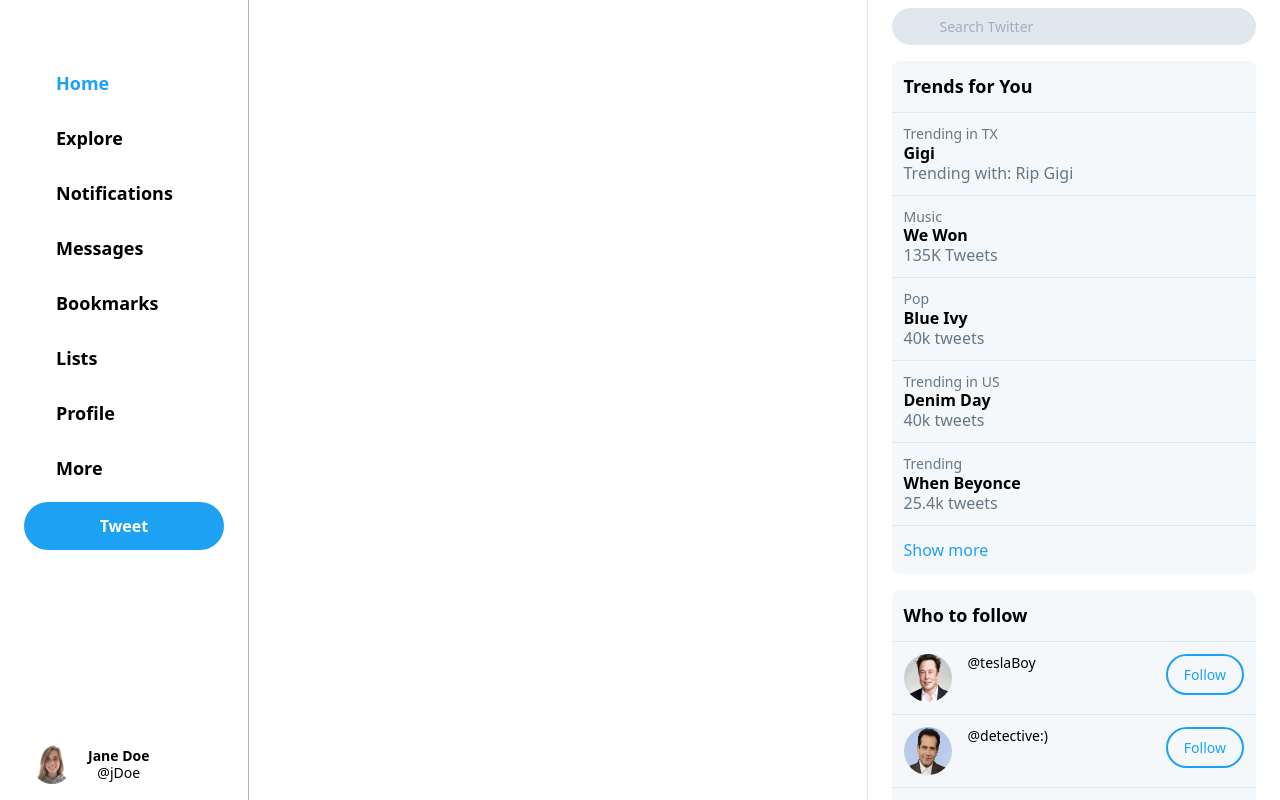
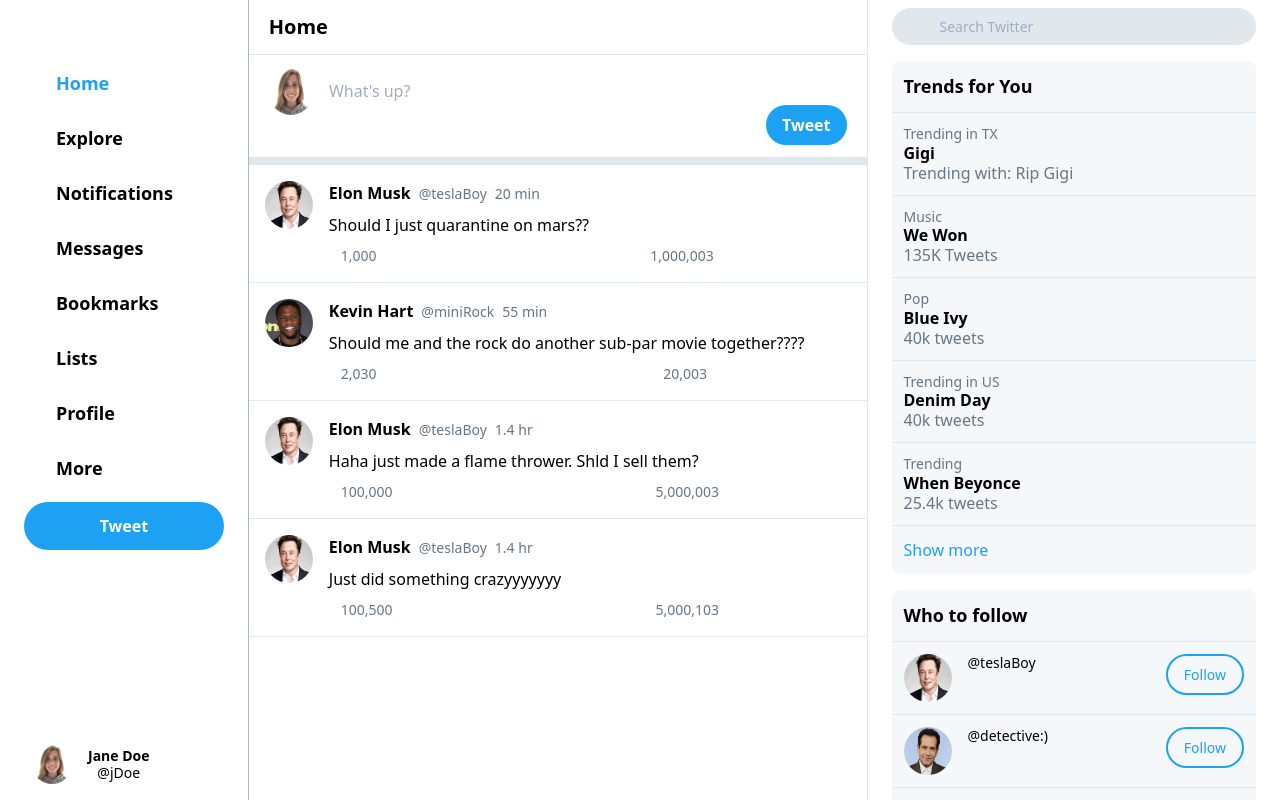
Before and after one commit to adawag-jef/twitter-clone-tailwindcss-react, a React (Create React App) app: page / in a window 1280 px wide. Built offline with nearby package versions, Linux system fonts and the light colour scheme; the HTML template or start-up script is replaced by a standard one.

Commit message:
tweet section

```diff
--- a/src/App.js
+++ b/src/App.js
@@ -27,6 +27,49 @@
     { src: "elon.jpg", name: "Elon Musk", handle: "@teslaBoy" },
     { src: "monk.jpg", name: "Adrian Monk", handle: "@detective:)" },
     { src: "kevin.jpg", name: "Kevin Hart", handle: "@miniRock" },
+  ];
+
+  const following = [
+    {
+      src: "elon.jpg",
+      name: "Elon Musk",
+      handle: "@teslaBoy",
+      time: "20 min",
+      tweet: "Should I just quarantine on mars??",
+      comments: "1,000",
+      retweets: "550",
+      like: "1,000,003",
+    },
+    {
+      src: "kevin.jpg",
+      name: "Kevin Hart",
+      handle: "@miniRock",
+      time: "55 min",
+      tweet: "Should me and the rock do another sub-par movie together????",
+      comments: "2,030",
+      retweets: "50",
+      like: "20,003",
+    },
+    {
+      src: "elon.jpg",
+      name: "Elon Musk",
+      handle: "@teslaBoy",
+      time: "1.4 hr",
+      tweet: "Haha just made a flame thrower. Shld I sell them?",
+      comments: "100,000",
+      retweets: "1,000,002",
+      like: "5,000,003",
+    },
+    {
+      src: "elon.jpg",
+      name: "Elon Musk",
+      handle: "@teslaBoy",
+      time: "1.4 hr",
+      tweet: "Just did something crazyyyyyyy",
+      comments: "100,500",
+      retweets: "1,000,032",
+      like: "5,000,103",
+    },
   ];
 
   const [id, setId] = useState("home");
@@ -112,7 +155,73 @@
       </div>
 
       {/* tweets */}
-      <div className="w-1/2 h-full overflow-y-scroll"></div>
+      <div className="w-1/2 h-full overflow-y-scroll">
+        <div className="px-5 py-3 border-b border-lighter flex items-center justify-between">
+          <h1 className="text-xl font-bold">Home</h1>
+          <i className="far fa-star text-xl text-blue"></i>
+        </div>
+        <div className="px-5 py-3 border-b-8 border-lighter flex">
+          <div>
+            <img
+              src="./images/profile.png"
+              alt="profile pic"
+              className="w-12 h-12 rounded-full border-lighter"
+            />
+          </div>
+          <form className="w-full px-4 relative">
+            <textarea
+              placeholder="What's up?"
+              className="w-full mt-3 pb-3 focus:outline-none"
+            ></textarea>
+            <div className="flex items-center">
+              <i className="text-lg text-blue mr-4 far fa-image"></i>
+              <i className="text-lg text-blue mr-4 fas fa-film"></i>
+              <i className="text-lg text-blue mr-4 far fa-chart-bar"></i>
+              <i className="text-lg text-blue mr-4 far fa-smile"></i>
+            </div>
+            <button className="absolute bottom-0 right-0 h-10 px-4 text-white font-semibold bg-blue hover:bg-darkblue rounded-full focus:outline-none">
+              Tweet
+            </button>
+          </form>
+        </div>
+        {following.map((follow) => (
+          <div className="w-full p-4 border-b hover:bg-lighter flex">
+            <div className="flex-none mr-4">
+              <img
+                src={`./images/${follow.src}`}
+                alt="profile pic"
+                className="w-12 h-12 rounded-full flex-none"
+              />
+            </div>
+            <div className="w-full">
+              <div className="flex items-center w-full">
+                <p className="font-semibold">{follow.name}</p>
+                <p className="text-sm text-dark ml-2">{follow.handle}</p>
+                <p className="text-sm text-dark ml-2">{follow.time}</p>
+                <i className="fas fa-angle-down text-dark ml-auto"></i>
+              </div>
+              <p className="py-2">{follow.tweet}</p>
+              <div className="flex items-center justify-between w-full">
+                <div className="flex items-center text-sm text-dark">
+                  <i className="mr-3 far fa-comment"></i>
+                  <p>{follow.comments}</p>
+                </div>
+                <div className="flex items-center text-sm text-dark">
+                  <i className="mr-3 fas fa-retweet"></i>
+                  <p>{follow.retweet}</p>
+                </div>
+                <div className="flex items-center text-sm text-dark">
+                  <i className="mr-3 far fa-heart"></i>
+                  <p>{follow.like}</p>
+                </div>
+                <div className="flex items-center text-sm text-dark">
+                  <i className="mr-3 far fa-share-square"></i>
+                </div>
+              </div>
+            </div>
+          </div>
+        ))}
+      </div>
 
       {/* trending */}
       <div className="hidden md:block w-1/3 h-full border-l border-lighter py-2 px-6 overflow-y-scroll relative">
```
